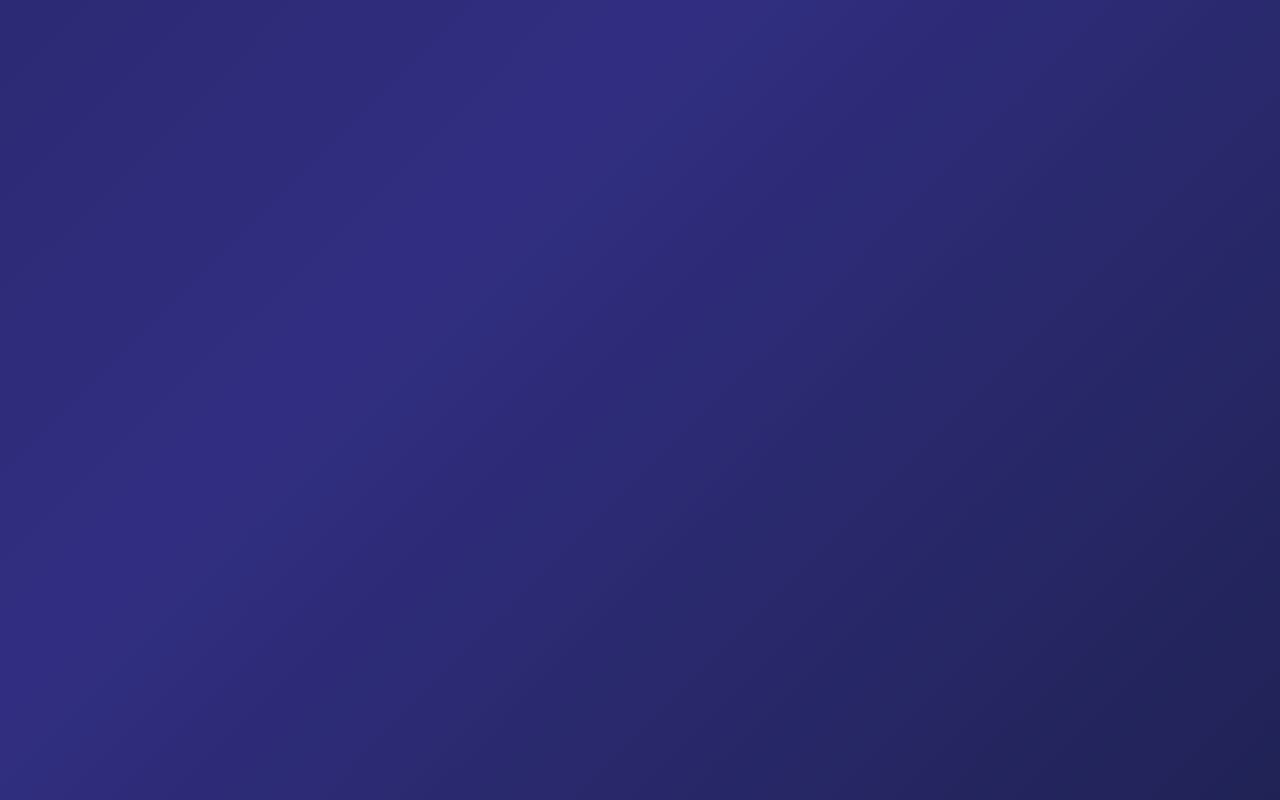
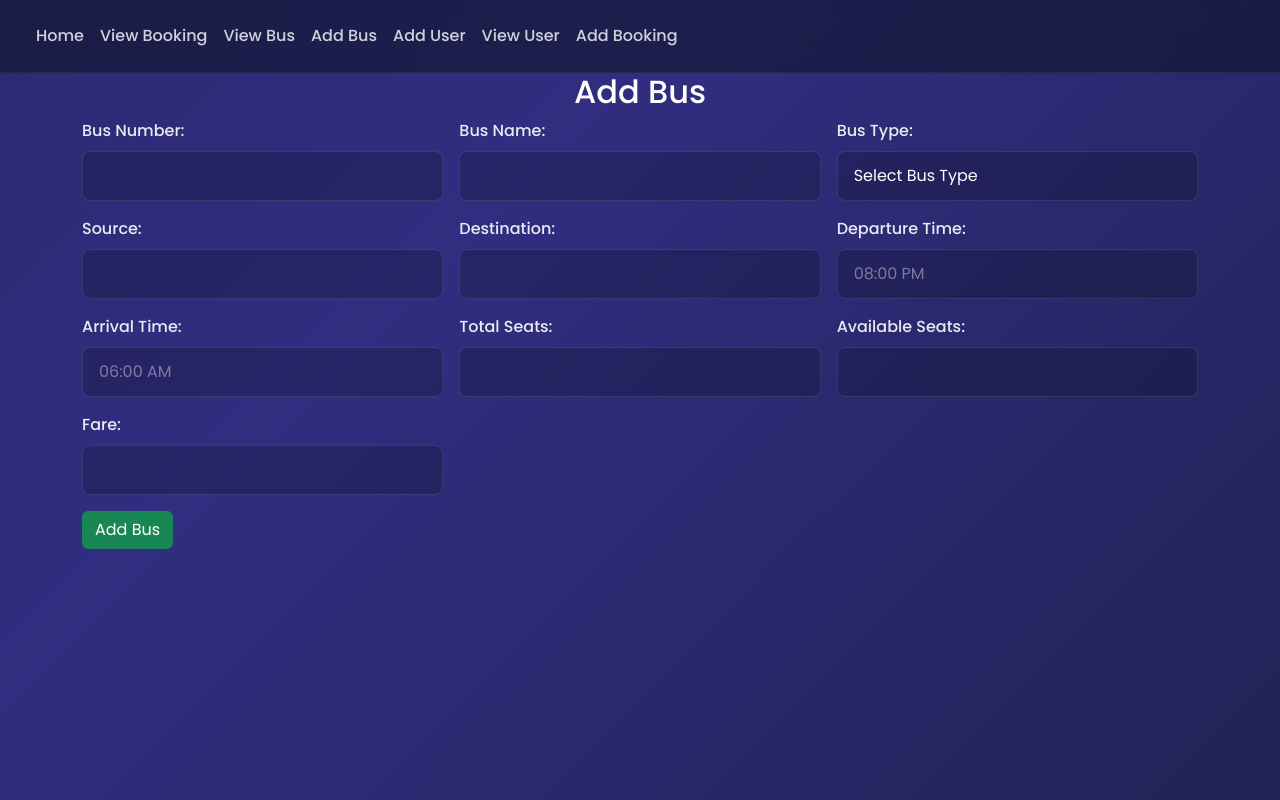
Before and after one commit to sajana-46/Bus-ticket-frontend, a React (Vite) app: page /AddBus in a window 1280 px wide. Before the commit this address had no page. Built offline with nearby package versions, Linux system fonts and the light colour scheme.

Commit message:
nav bar added

```diff
--- a/src/App.jsx
+++ b/src/App.jsx
@@ -6,7 +6,7 @@ import './App.css'
 import Home from './assets/components/Home'
 import Addbus from './components/Addbus'
 import Viewbus from './components/Viewbus'
-import { BrowserRouter, Route, Routes } from 'react-router-dom'
+import { BrowserRouter, Routes, Route } from 'react-router-dom'
 import ViewUser from './components/ViewUser'
 import AddUser from './components/AddUser'
 import AddBooking from './components/AddBooking'
@@ -19,20 +19,15 @@ function App() {
     <>
      <BrowserRouter>
     <Routes>
-    <Route path='/' element={<Addbus/>} />
-    <Route path='/view' element={<Viewbus/>} />
-
+    <Route path='/' element={<Home/>} />
+    <Route path='/ViewBus' element={<Viewbus/>} />
+    <Route path='/AddUser' element={<AddUser/>} />
+    <Route path='/ViewUser' element={<ViewUser/>} />
+    <Route path='/AddBooking' element={<AddBooking/>} />
+    <Route path='/ViewBooking' element={<ViewBookings/>} />
+    <Route path='/AddBus' element={<Addbus/>} />
     </Routes>
     </BrowserRouter>
-    <Home/>
-    <Addbus/>
-    <Viewbus/>
-    <ViewUser/>
-    <AddUser/>
-
-    <Home/>
-    <AddBooking />
-    <ViewBookings />
     </>
   )
 }
--- a/src/components/AddBooking.jsx
+++ b/src/components/AddBooking.jsx
@@ -1,5 +1,6 @@
 import React, { useState } from 'react'
 import axios from 'axios'
+import NavigationBar from './NavigationBar'
 
 function AddBooking() {
   const [userId, setUserId] = useState('')
@@ -52,6 +53,7 @@ function AddBooking() {
 
   return (
     <div className="container mt-3" style={{ maxWidth: '450px' }}>
+      <NavigationBar />
       <h2>Add New Booking</h2>
 
       {message && <p className="alert alert-info py-2">{message}</p>}
--- a/src/components/Addbus.jsx
+++ b/src/components/Addbus.jsx
@@ -1,7 +1,7 @@
 import React, { useState } from 'react'
 
 import axios from 'axios'
-import NavigationBar from './Navigationbar';
+import NavigationBar from './NavigationBar';
 
 const Addbus = () => {
     const [input, changeInput] = useState(
--- a/src/components/Home.jsx
+++ b/src/components/Home.jsx
@@ -1,8 +1,10 @@
 import React from 'react'
+import NavigationBar from './NavigationBar'
 
 const Home = () => {
   return (
     <div>
+        <NavigationBar/>
         <h1>Welcome To Bus-ticket App</h1>
     </div>
   )
--- /dev/null
+++ b/src/components/NavigationBar.jsx
@@ -0,0 +1,38 @@
+import React from 'react'
+import { Link } from 'react-router-dom'
+
+const NavigationBar = () => {
+  return (
+    <div>
+
+      <nav className="navbar navbar-expand-lg bg-body-tertiary">
+  <div className="container-fluid">
+    <a className="navbar-brand" href="#"></a>
+    <button className="navbar-toggler" type="button" data-bs-toggle="collapse" data-bs-target="#navbarNavAltMarkup" aria-controls="navbarNavAltMarkup" aria-expanded="false" aria-label="Toggle navigation">
+      <span className="navbar-toggler-icon"></span>
+    </button>
+    <div className="collapse navbar-collapse" id="navbarNavAltMarkup">
+      <div className="navbar-nav">
+        <Link className="nav-link active" aria-current="page" to="/">Home</Link>
+        <Link className="nav-link" to="/ViewBooking">View Booking</Link>
+        <Link className="nav-link" to="/ViewBus">View Bus</Link>
+        <Link className="nav-link" to="/AddBus">Add Bus</Link>
+        <Link className="nav-link" to="/AddUser">Add User</Link>
+        <Link className="nav-link" to="/ViewUser">View User</Link>
+        <Link className="nav-link" to="/AddBooking">Add Booking</Link>
+
+
+
+
+
+        <a className="nav-link disabled" aria-disabled="true"></a>
+      </div>
+    </div>
+  </div>
+</nav>
+
+    </div>
+  )
+}
+
+export default NavigationBar
--- a/src/components/Navigationbar.jsx
+++ /dev/null
@@ -1,34 +0,0 @@
-import React from 'react'
-import { Link } from 'react-router-dom'
-
-const NavigationBar = () => {
-  return (
-    <div>
-
-      <nav class="navbar navbar-expand-lg bg-body-tertiary">
-  <div class="container-fluid">
-    <a class="navbar-brand" href="#"></a>
-    <button class="navbar-toggler" type="button" data-bs-toggle="collapse" data-bs-target="#navbarNavAltMarkup" aria-controls="navbarNavAltMarkup" aria-expanded="false" aria-label="Toggle navigation">
-      <span class="navbar-toggler-icon"></span>
-    </button>
-    <div class="collapse navbar-collapse" id="navbarNavAltMarkup">
-      <div class="navbar-nav">
-        <Link class="nav-link active" aria-current="page" to="/">Bus App</Link>
-        <Link class="nav-link" to="/">Add Bus</Link>
-         <Link class="nav-link" to="/view">View Bus</Link>
-
-
-
-
-
-        <a class="nav-link disabled" aria-disabled="true"></a>
-      </div>
-    </div>
-  </div>
-</nav>
-
-    </div>
-  )
-}
-
-export default NavigationBar
--- a/src/components/Viewbus.jsx
+++ b/src/components/Viewbus.jsx
@@ -2,7 +2,7 @@ import React from 'react'
 import { useState } from 'react'
 import axios from 'axios'
 import{useEffect} from 'react'
-import NavigationBar from './Navigationbar'
+import NavigationBar from './NavigationBar'
 
 
 
```
